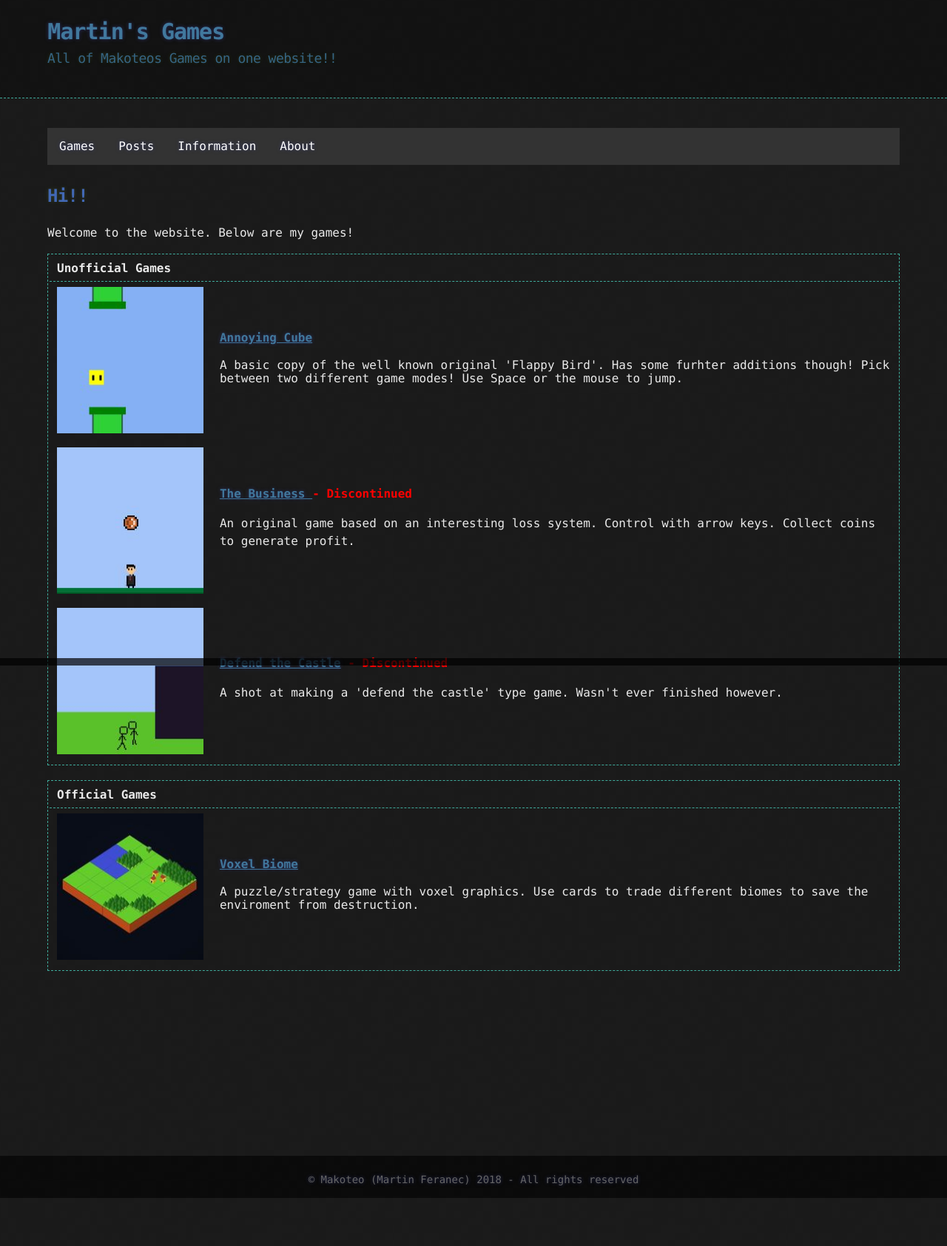
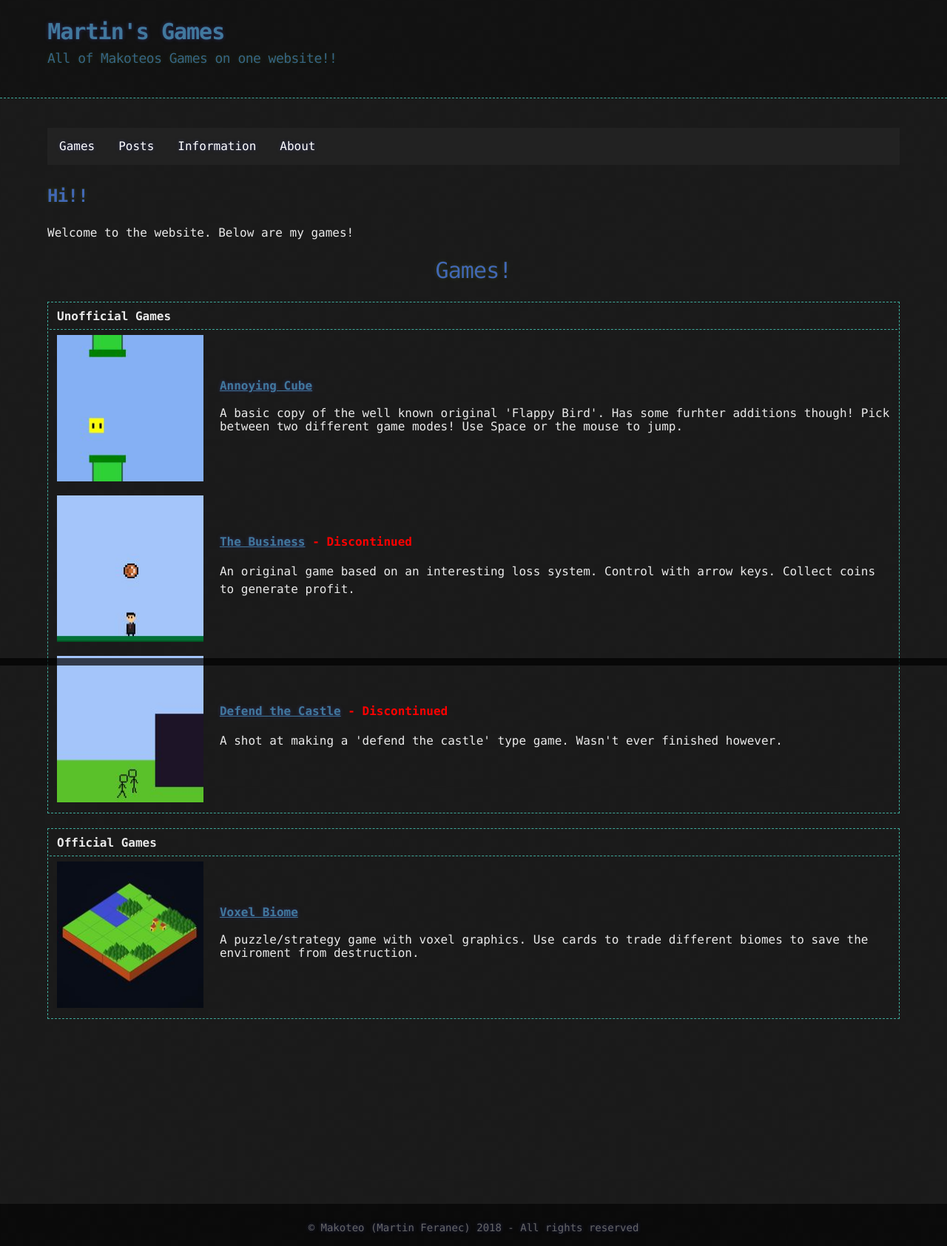
Before and after one commit to makoteo/blog, a Jekyll site: the page built from index.md, in a window 1280 px wide. Shown: the whole page at 74% size. Built offline with Jekyll 4.4.1, drawn with Linux system fonts in a browser that asks for light colours; before the commit the page ends 1620 px from its top, so only the background shows below that.

Commit message:
Testing moreee

```diff
--- a/_sass/jekyll-theme-hacker.scss
+++ b/_sass/jekyll-theme-hacker.scss
@@ -201,7 +201,7 @@ ul {
   margin: 0;
   padding: 0;
   overflow: hidden;
-  background-color: #333;
+  background-color: #222;
 }
 
 li {
--- a/index.md
+++ b/index.md
@@ -5,7 +5,7 @@ title: Games
 
 {::nomarkdown}
 <ul>
-  <li><a class="active" href="#home">Games</a></li>
+  <li><a class="active" href="#games">Games</a></li>
   <li><a href="#news">Posts</a></li>
   <li><a href="#contact">Information</a></li>
   <li><a href="#about">About</a></li>
@@ -19,6 +19,8 @@ Welcome to the website. Below are my games!
 
 {::nomarkdown}
 
+<center><h1>Games!</h1></center>
+
 <table>
     <tr>
         <th style="width:20px"><b>Unofficial Games</b></th>
@@ -30,7 +32,7 @@ Welcome to the website. Below are my games!
     </tr>
     <tr>
         <td><a href="./games/the-business-dev/index.html"><img src="/blog/assets/PageImages/BusinessNotScaled.jpg"></a></td>
-        <td><a href="./games/the-business-dev/index.html"><b>The Business </b></a> <b style="color:red;">- Discontinued</b> <br> <p>An original game based on an interesting loss system. Control with arrow keys. Collect coins to generate profit. </p></td>
+        <td><a href="./games/the-business-dev/index.html"><b>The Business</b></a> <b style="color:red;">- Discontinued</b> <br> <p>An original game based on an interesting loss system. Control with arrow keys. Collect coins to generate profit. </p></td>
     </tr>
     <tr>
         <td><a href="./games/defend-the-castle/index.html"><img src="/blog/assets/PageImages/SideScrollerThingyThing.jpg"></a></td>
@@ -45,7 +47,7 @@ Welcome to the website. Below are my games!
     </tr>
     <tr>
         <td id="columnTest"><a href="./games/voxel-biome/index.html"><img src="/blog/assets/PageImages/VoxelBiomeThingy.jpg"></a></td>
-        <td><a href="./games/voxel-biome/index.html"><b>Voxel Biome</b> <br></a> <p style="line-height:1.1;">A puzzle/strategy game with voxel graphics. Use cards to trade different biomes to save the enviroment from destruction.</p></td>
+        <td><a href="./games/voxel-biome/index.html"><b>Voxel Biome</b></a><br> <p style="line-height:1.1;">A puzzle/strategy game with voxel graphics. Use cards to trade different biomes to save the enviroment from destruction.</p></td>
     </tr>
 </table>
 
```
